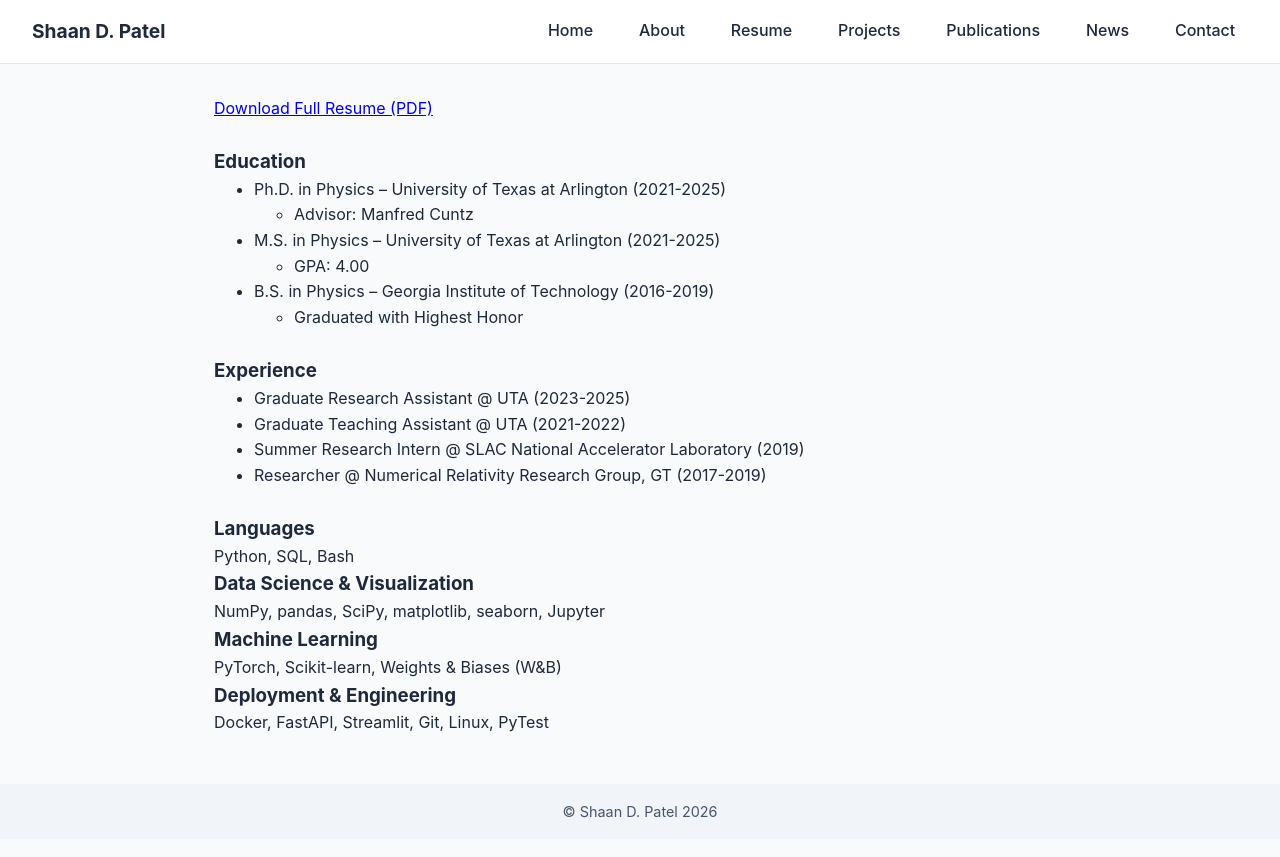
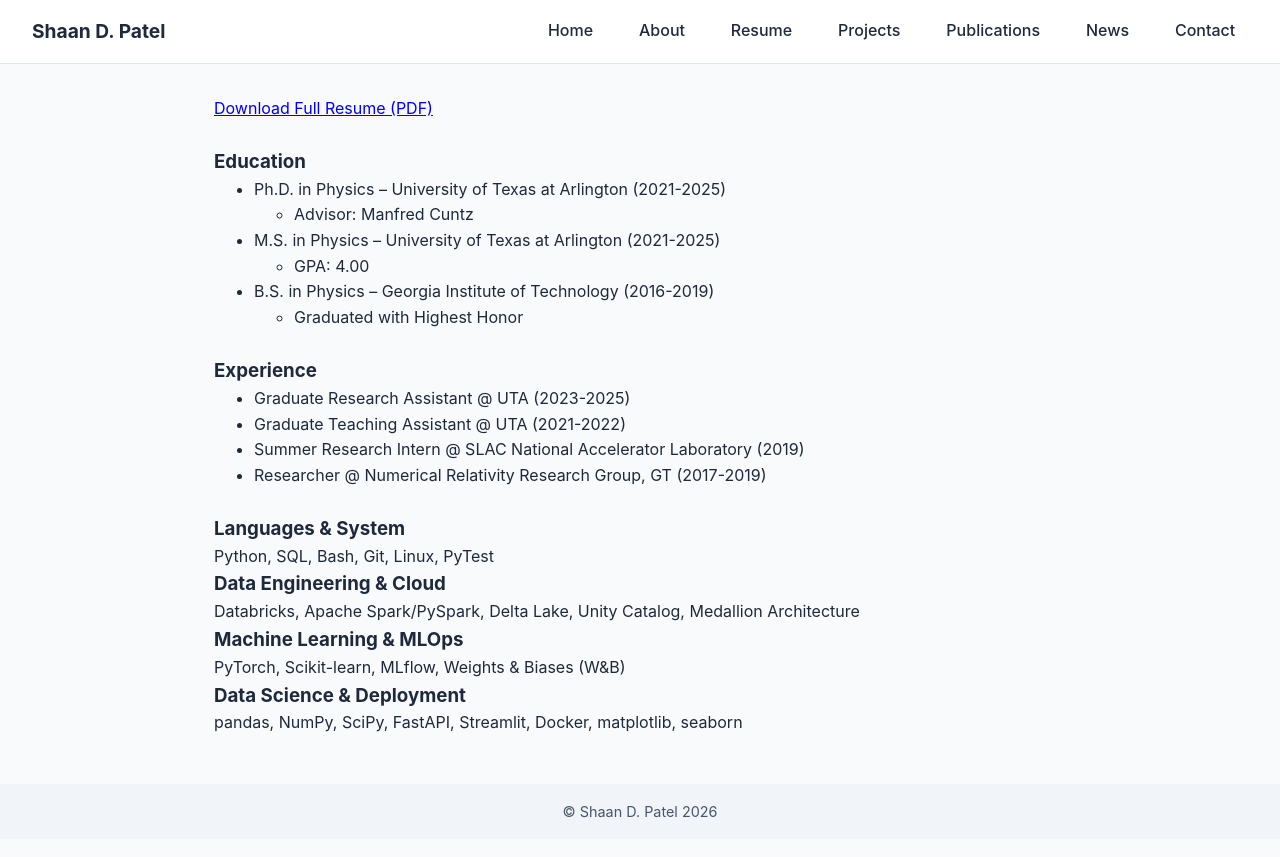
Before and after one commit to shaandpatel/shaandpatel.github.io, a Jekyll site: the page built from resume.md, in a window 1280 px wide. Shown: the top 857 px of the page. Built offline with Jekyll 4.4.1, drawn with Linux system fonts in a browser that asks for light colours.

Commit message:
changed skills

```diff
--- a/resume.md
+++ b/resume.md
@@ -25,14 +25,14 @@ title: "Resume"
 
 <p>&nbsp;</p>
 
-### Languages
-Python, SQL, Bash
+### Languages & System
+Python, SQL, Bash, Git, Linux, PyTest
 
-### Data Science & Visualization
-NumPy, pandas, SciPy, matplotlib, seaborn, Jupyter
+### Data Engineering & Cloud
+Databricks, Apache Spark/PySpark, Delta Lake, Unity Catalog, Medallion Architecture
 
-### Machine Learning
-PyTorch, Scikit-learn, Weights & Biases (W&B)
+### Machine Learning & MLOps
+PyTorch, Scikit-learn, MLflow, Weights & Biases (W&B)
 
-### Deployment & Engineering
-Docker, FastAPI, Streamlit, Git, Linux, PyTest
+### Data Science & Deployment
+pandas, NumPy, SciPy, FastAPI, Streamlit, Docker, matplotlib, seaborn
```
